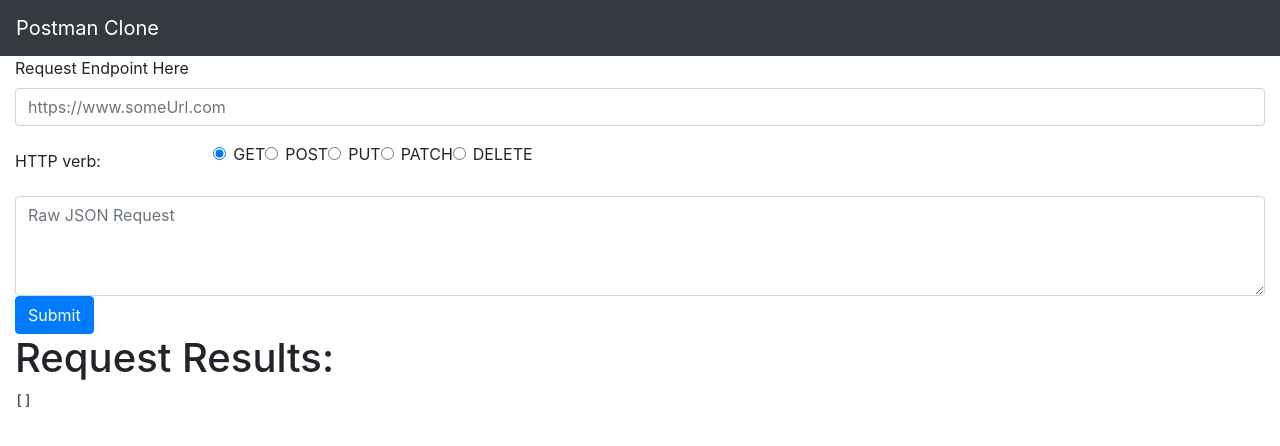
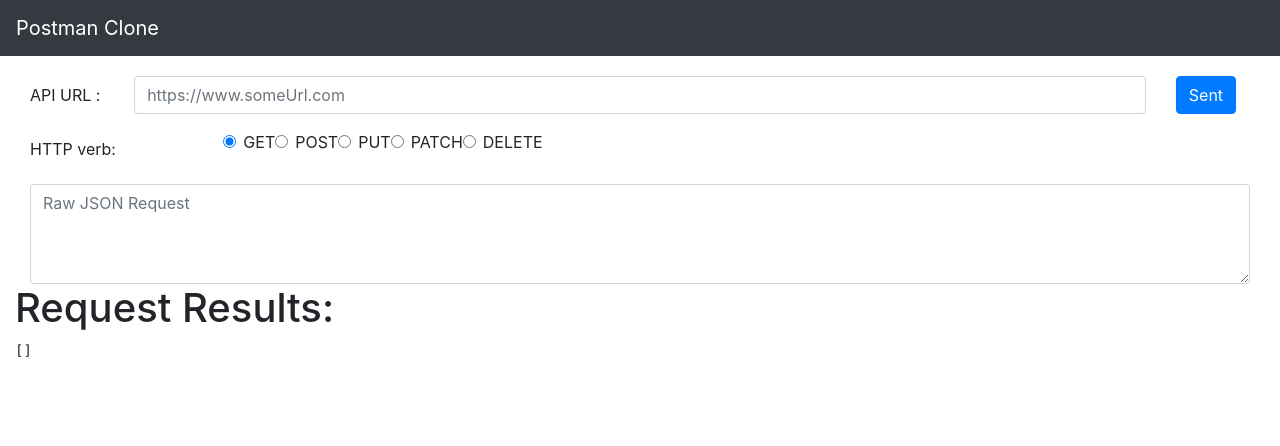
Before and after one commit to akshaykhanna/PostmanClone, a React app: page / in a window 1280 px wide. Shown: the top 446 px of the page. Built offline with nearby package versions, Linux system fonts and the light colour scheme.

Commit message:
Ref ui of search page

```diff
--- a/src/components/controls/Search.jsx
+++ b/src/components/controls/Search.jsx
@@ -1,6 +1,6 @@
 import React from 'react';
 import PropTypes from 'prop-types';
-import { Form, Col, Row, Button } from 'react-bootstrap';
+import { Form, Col, Container, Row, Button } from 'react-bootstrap';
 
 function Search({
   handleSubmit,
@@ -12,21 +12,30 @@
   json,
 }) {
   return (
+    <Container style={{ marginTop: 20 }} fluid>
       <Form name="search-form" onSubmit={handleSubmit}>
-      <Form.Group className="mb-3" controlId="exampleForm.ControlInput1">
-        <Form.Label>Request Endpoint Here</Form.Label>
+        <Form.Group as={Row} className="mb-3" controlId="formHorizontalEmail">
+          <Form.Label column sm={1}>
+            API URL :
+          </Form.Label>
+          <Col sm={10}>
             <Form.Control
               placeholder="https://www.someUrl.com"
               value={url}
               onInput={handleUrlChange}
             />
+          </Col>
+          <Col sm={1}>
+            <Button variant="primary" type="submit">
+              Sent
+            </Button>
+          </Col>
         </Form.Group>
         <fieldset>
           <Form.Group as={Row} className="mb-3">
             <Form.Label as="legend" column sm={2}>
               HTTP verb:
             </Form.Label>
-          {/* <Col sm={10}> */}
             <Form.Check
               column
               sm={2}
@@ -82,7 +91,6 @@
               onChange={handleMethod}
               id="formHorizontalRadios4"
             />
-          {/* </Col> */}
           </Form.Group>
         </fieldset>
         <Form.Control
@@ -93,10 +101,8 @@
           aria-label="json-request"
           onInput={handleJson}
         />
-      <Button variant="primary" type="submit">
-        Submit
-      </Button>
       </Form>
+    </Container>
   );
 }
 
```
Lines whose indentation alone changed are shown as unchanged.
